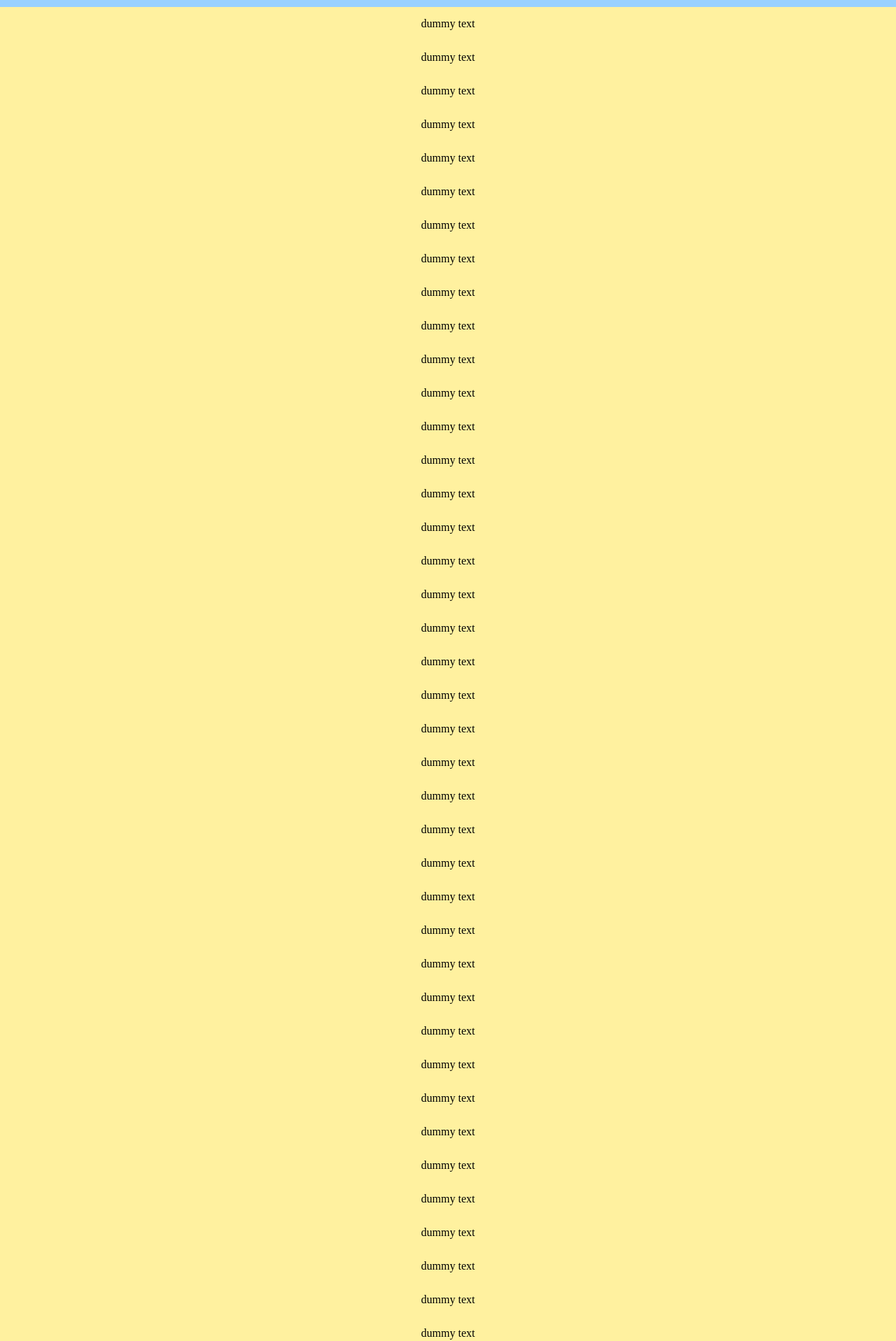
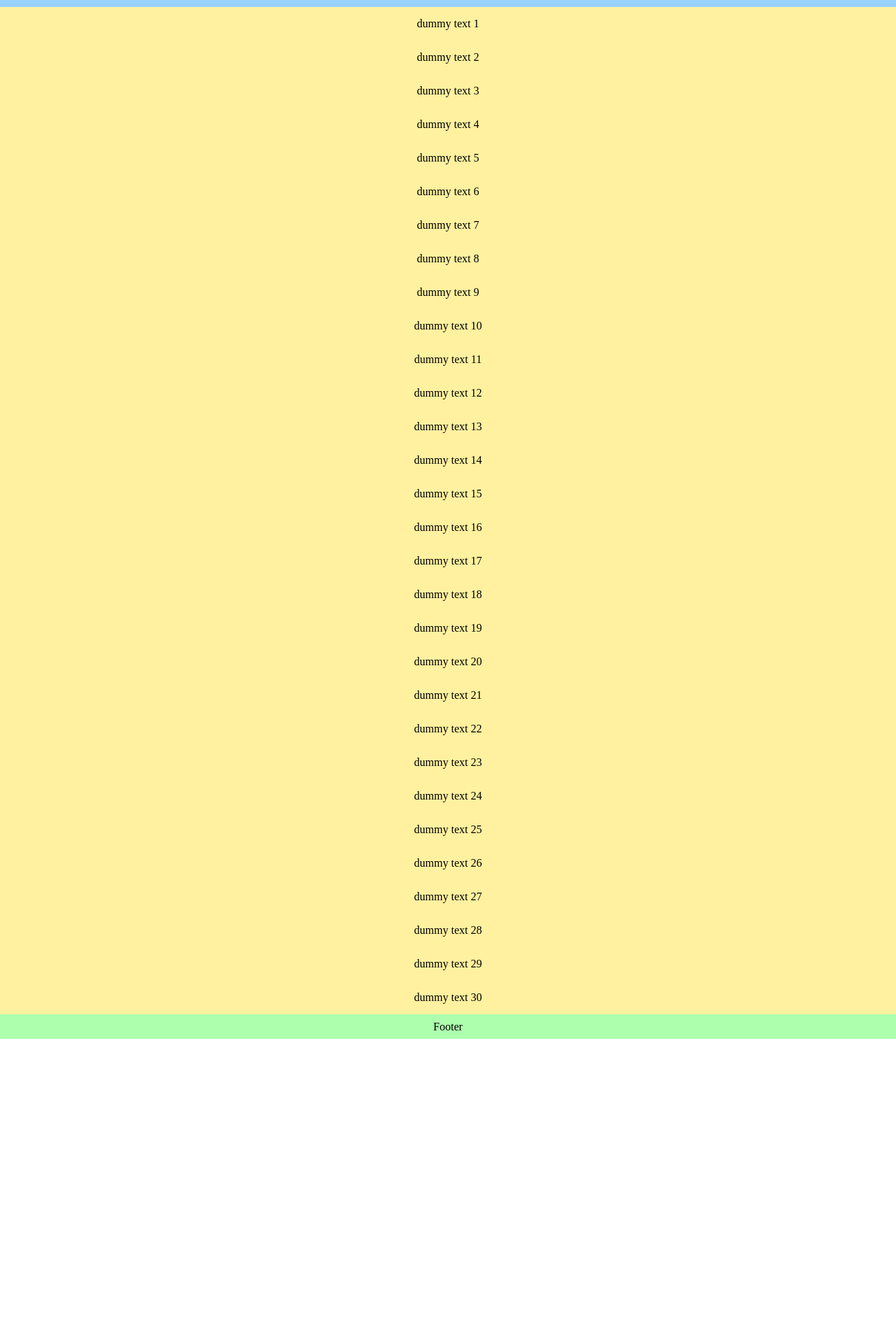
Before and after one commit to ReeveWorks/Prototype2-CommissionForm, a React (Vite) app in the folder ProtoForms/: page / in a window 1280 px wide. Shown: the part 25-1942 px from the top of the page at 70% size. After the commit the page ends 1510 px from the top, so only its background shows below. Built offline with nearby package versions, Linux system fonts and the light colour scheme.

Commit message:
v0.1 Main Page | Day 12

```diff
--- a/ProtoForms/src/components/header/header.css
+++ b/ProtoForms/src/components/header/header.css
@@ -7,4 +7,8 @@
     position: sticky;
     align-items: center;
     justify-content: center;
+
+    z-index: 1000;
+    top:0;
+
 }
--- a/ProtoForms/src/components/mainPage/mainPage.jsx
+++ b/ProtoForms/src/components/mainPage/mainPage.jsx
@@ -14,130 +14,94 @@ function mainPage() {
     <>
       <div className='mainPage'>
         <br></br>
-        <p>dummy text</p>
+        <p>dummy text 1</p>
         <br></br>
         <br></br>
-        <p>dummy text</p>
+        <p>dummy text 2</p>
         <br></br>
         <br></br>
-        <p>dummy text</p>
+        <p>dummy text 3</p>
         <br></br>
         <br></br>
-        <p>dummy text</p>
+        <p>dummy text 4</p>
         <br></br>
         <br></br>
-        <p>dummy text</p>
+        <p>dummy text 5</p>
         <br></br>
         <br></br>
-        <p>dummy text</p>
+        <p>dummy text 6</p>
         <br></br>
         <br></br>
-        <p>dummy text</p>
+        <p>dummy text 7</p>
         <br></br>
         <br></br>
-        <p>dummy text</p>
+        <p>dummy text 8</p>
         <br></br>
         <br></br>
-        <p>dummy text</p>
+        <p>dummy text 9</p>
         <br></br>
         <br></br>
-        <p>dummy text</p>
+        <p>dummy text 10</p>
         <br></br>
         <br></br>
-        <p>dummy text</p>
+        <p>dummy text 11</p>
         <br></br>
         <br></br>
-        <p>dummy text</p>
+        <p>dummy text 12</p>
         <br></br>
         <br></br>
-        <p>dummy text</p>
+        <p>dummy text 13</p>
         <br></br>
         <br></br>
-        <p>dummy text</p>
+        <p>dummy text 14</p>
         <br></br>
         <br></br>
-        <p>dummy text</p>
+        <p>dummy text 15</p>
         <br></br>
         <br></br>
-        <p>dummy text</p>
+        <p>dummy text 16</p>
         <br></br>
         <br></br>
-        <p>dummy text</p>
+        <p>dummy text 17</p>
         <br></br>
         <br></br>
-        <p>dummy text</p>
+        <p>dummy text 18</p>
         <br></br>
         <br></br>
-        <p>dummy text</p>
+        <p>dummy text 19</p>
         <br></br>
         <br></br>
-        <p>dummy text</p>
+        <p>dummy text 20</p>
         <br></br>
         <br></br>
-        <p>dummy text</p>
+        <p>dummy text 21</p>
         <br></br>
         <br></br>
-        <p>dummy text</p>
+        <p>dummy text 22</p>
         <br></br>
         <br></br>
-        <p>dummy text</p>
+        <p>dummy text 23</p>
         <br></br>
         <br></br>
-        <p>dummy text</p>
+        <p>dummy text 24</p>
         <br></br>
         <br></br>
-        <p>dummy text</p>
+        <p>dummy text 25</p>
         <br></br>
         <br></br>
-        <p>dummy text</p>
+        <p>dummy text 26</p>
         <br></br>
         <br></br>
-        <p>dummy text</p>
+        <p>dummy text 27</p>
         <br></br>
         <br></br>
-        <p>dummy text</p>
+        <p>dummy text 28</p>
         <br></br>
         <br></br>
-        <p>dummy text</p>
+        <p>dummy text 29</p>
         <br></br>
         <br></br>
-        <p>dummy text</p>
-        <br></br>
-        <br></br>
-        <p>dummy text</p>
-        <br></br>
-        <br></br>
-        <p>dummy text</p>
-        <br></br>
-        <br></br>
-        <p>dummy text</p>
-        <br></br>
-        <br></br>
-        <p>dummy text</p>
-        <br></br>
-        <br></br>
-        <p>dummy text</p>
-        <br></br>
-        <br></br>
-        <p>dummy text</p>
-        <br></br>
-        <br></br>
-        <p>dummy text</p>
-        <br></br>
-        <br></br>
-        <p>dummy text</p>
-        <br></br>
-        <br></br>
-        <p>dummy text</p>
-        <br></br>
-        <br></br>
-        <p>dummy text</p>
-        <br></br>
-        <br></br>
-        <p>dummy text</p>
-        <br></br>
-        <br></br>
-        <p>dummy text</p>
+        <p>dummy text 30</p>
         <br></br>
       </div>
     </>
```
